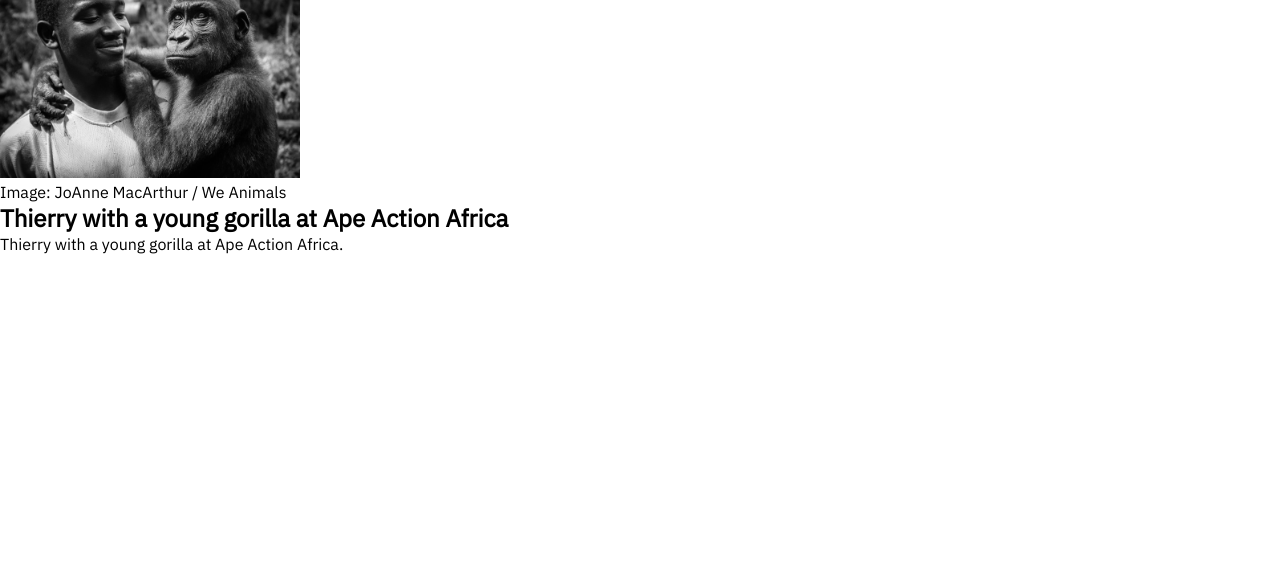
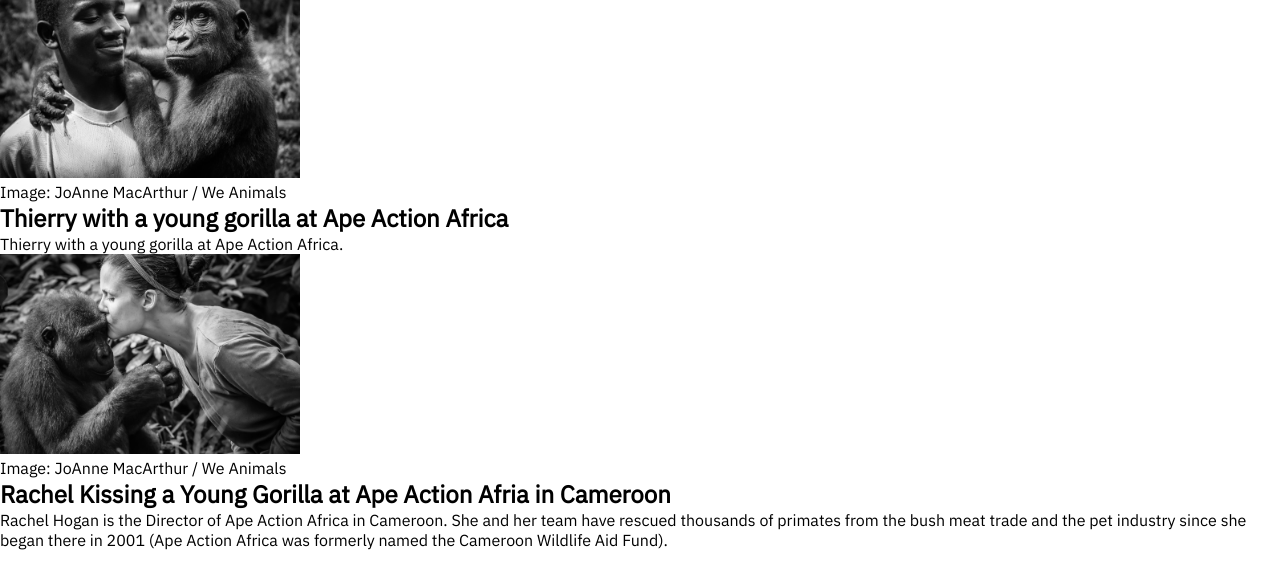
Before and after one commit to lydiaibryan/26-july-2018, a plain HTML site: page index.html in a window 1280 px wide. Shown: the part 134-722 px from the top of the page. Drawn offline with Linux system fonts and the light colour scheme; a web font is replaced by a local one.

Commit message:
Add second item

```diff
--- a/css/style.css
+++ b/css/style.css
@@ -13,6 +13,7 @@ h1 {
 body {
    font-family: 'IBM Plex Sans', sans-serif;
 }
+
 img {
    color: #900;
    width: 300px;
--- a/index.html
+++ b/index.html
@@ -18,6 +18,12 @@
          <h2>Thierry with a young gorilla at Ape Action Africa</h2>
          <p>Thierry with a young gorilla at Ape Action Africa.</p>
       </div>
+      <div class="image-item">
+         <img src="img/58866a647bb37-detail.jpg" alt="[Rachel Kissing a Young Gorilla at Ape Action Afria in Cameroon.]">
+         <p class="image-item--photo-credit">Image: JoAnne MacArthur / We Animals</p>
+         <h2>Rachel Kissing a Young Gorilla at Ape Action Afria in Cameroon</h2>
+         <p>Rachel Hogan is the Director of Ape Action Africa in Cameroon. She and her team have rescued thousands of primates from the bush meat trade and the pet industry since she began there in 2001 (Ape Action Africa was formerly named the Cameroon Wildlife Aid Fund).</p>
+      </div>
    </div>
 </body>
 </html>
```
